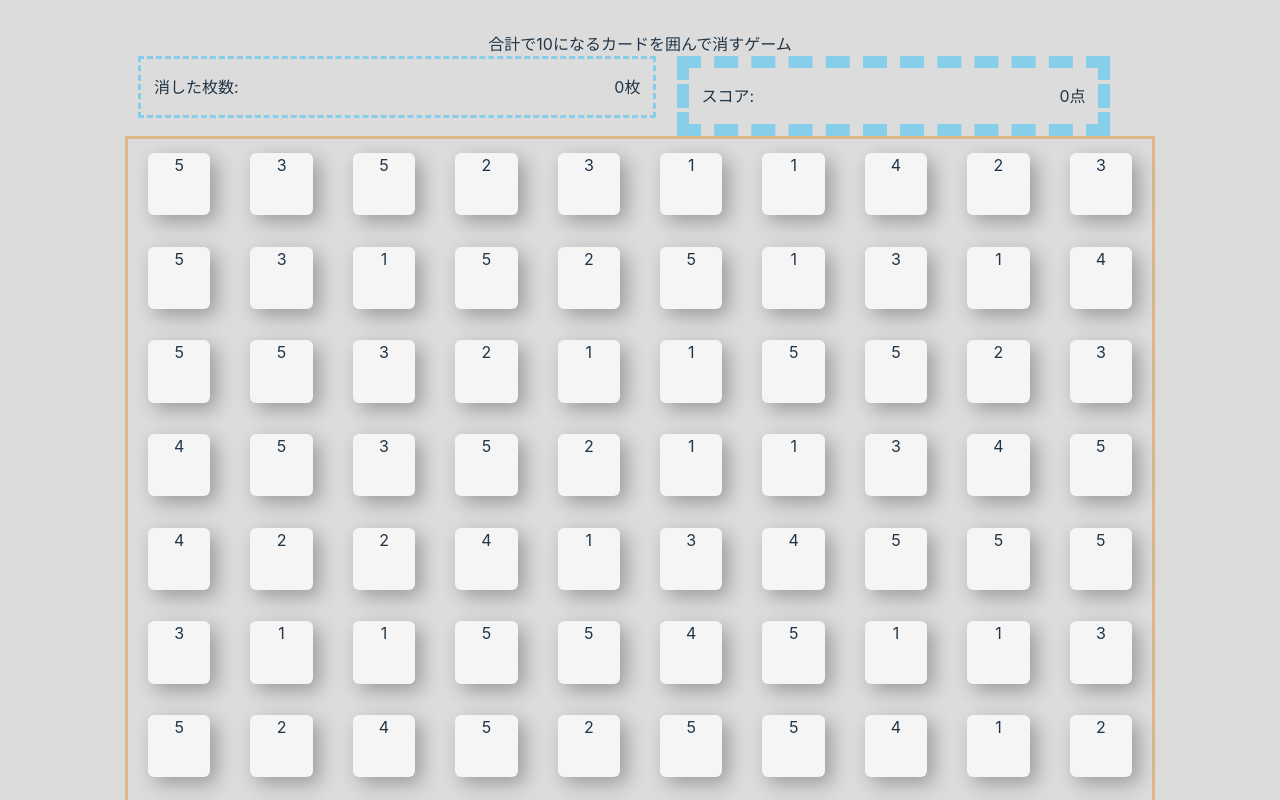
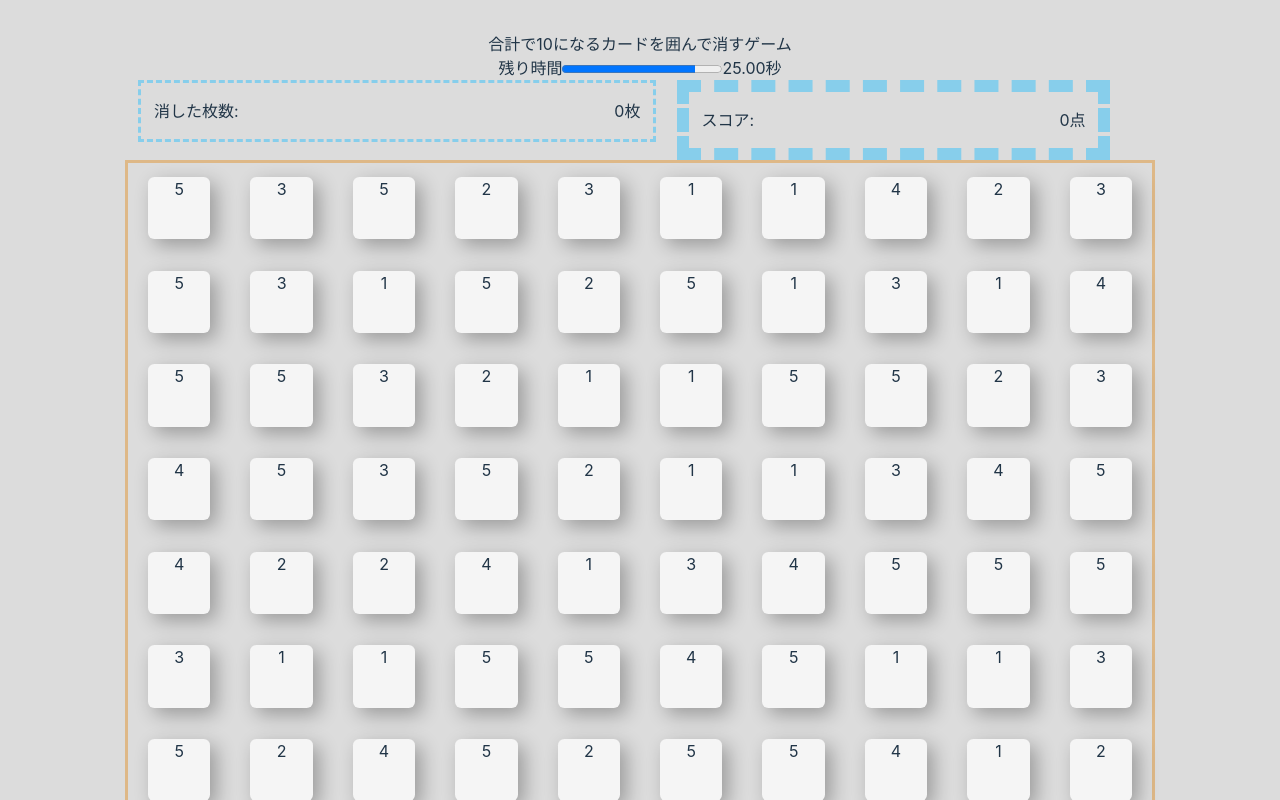
Before and after one commit to YutakaNagai/drag10, a Vue app: page / in a window 1280 px wide. Shown: the top 800 px of the page. Built offline with nearby package versions, Linux system fonts and the light colour scheme.

Commit message:
制限時間の追加

```diff
--- a/src/App.vue
+++ b/src/App.vue
@@ -3,8 +3,12 @@ import { ref, reactive, onMounted } from 'vue'
 
 const areaLength = ref(10)
 
+// ゲーム中かどうか
+let isGaming = true
+
 // ドラッグ開始時の座標設定
 const dragStart = (e) => {
+  if (isGaming) {
     const event = e?e:window.event
     const elem = document.getElementById("rect")
     left = event.clientX
@@ -15,9 +19,11 @@ const dragStart = (e) => {
     selectMouse()
     document.onmousemove = selectMouse
   }
+}
 
 // タッチ開始時の座標設定
 const touchStart = (e) => {
+  if (isGaming) {
     const event = e?e:window.event
     const elem = document.getElementById("rect")
     left = event.changedTouches[0].clientX
@@ -27,6 +33,7 @@ const touchStart = (e) => {
     elem.style.display = "block"
     selectTouch()
     document.ontouchmove = selectTouch
+  }
 }
 
 // ドラッグ中の座標設定
@@ -127,6 +134,7 @@ const dragEnd = (e) => {
 
 let left = 0
 let top = 0
+
 function handleTouchMove(e) {
   e.preventDefault();
 }
@@ -173,21 +181,64 @@ const state = reactive({
 
 const size = ref(0)
 const outerRef = ref(null)
+// 消した数
 let erased = ref(0)
+// スコア
 let score = ref(0)
+// 同時消しボーナス
 let bonus = ref(0)
+
+// 制限時間の秒数
+const max_time = 30
+// 制限時間
+let limit_time = ref(max_time)
+// 残り時間
+let remaining_time = ref(max_time)
 
 onMounted(() => {
   const outerDom = outerRef.value
   const outerRect = outerDom.getBoundingClientRect()
 
   size.value = ref(outerRect.width / (areaLength.value + 1))
+
+  let counter = remaining_time.value;
+
+  // 小数点以下の桁数（1 or 2が設定可能）
+  const after_dp = 2
+
+  let reload_interval = 1
+  let drawing_interval = 1000
+  for (let i = 0; i < after_dp; i++) {
+    reload_interval /= 10
+    drawing_interval /= 10
+  }
+  console.log('タイマー設定: ', drawing_interval, 'ms ごとに ', reload_interval, '減少');
+
+
+  const timerAction = setInterval(() => {
+    counter = (counter - reload_interval).toFixed(after_dp);
+
+    // refに反映
+    remaining_time.value = counter
+    if (counter <= 0) {
+      clearInterval(timerAction);
+      isGaming = false
+      document.getElementById('rect').style.display = 'none'
+    }
+  }, drawing_interval);
 })
 
 </script>
 
 <template>
   <span>合計で10になるカードを囲んで消すゲーム</span>
+
+  <div>
+    <label for="time_limit">残り時間</label>
+    <progress id="time_limit" :max="30" :value="remaining_time"></progress>
+    <span>{{ remaining_time }}秒</span>
+  </div>
+
   <div>
     <div class="text_block">
       <div class="erase_block">
```
Lines whose indentation alone changed are shown as unchanged.
